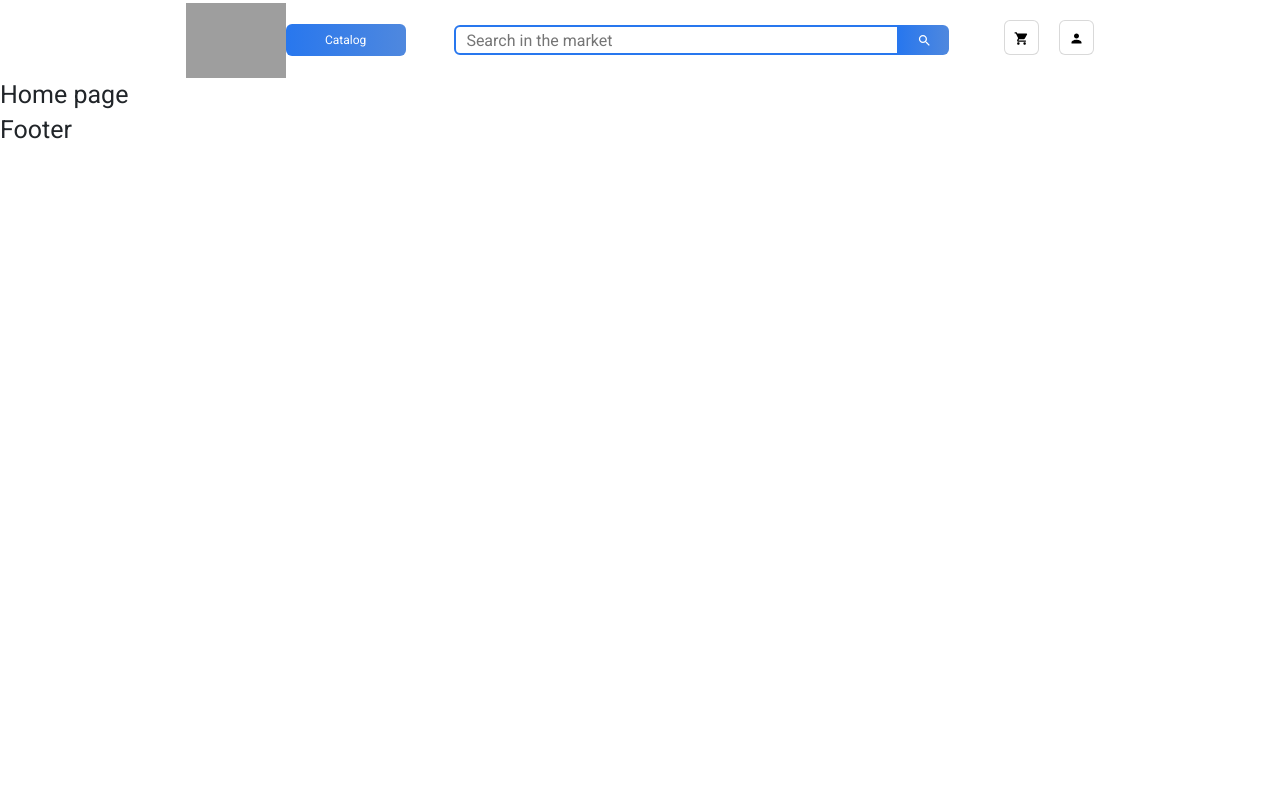
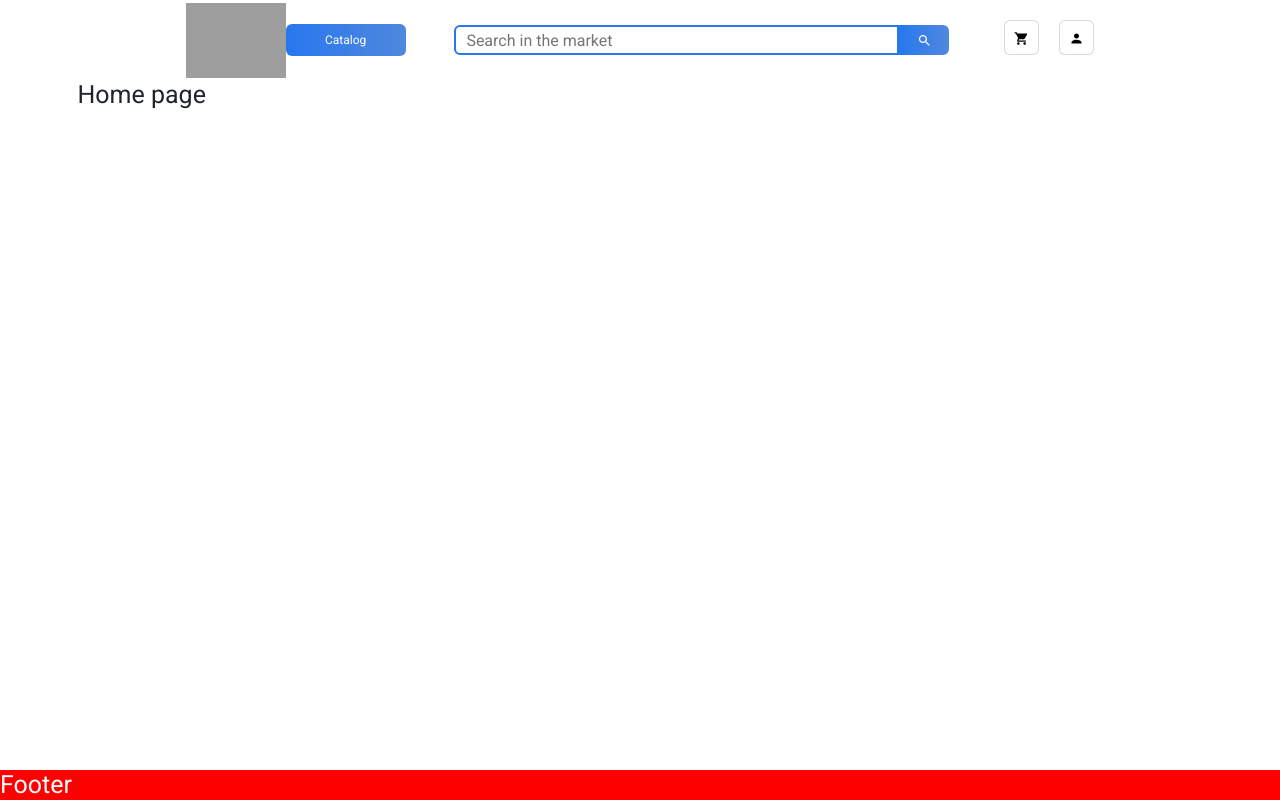
Before and after one commit to th4tkh13m/shoppii, a React (Create React App) app in the folder shoppii/src/frontend/: page / in a window 1280 px wide. Built offline with nearby package versions, Linux system fonts and the light colour scheme; grey boxes are pictures that could not be loaded.

Commit message:
config layout

```diff
--- a/shoppii/src/frontend/src/layouts/DefaultLayout/index.js
+++ b/shoppii/src/frontend/src/layouts/DefaultLayout/index.js
@@ -5,7 +5,7 @@ function DefaultLayout({ children }) {
     return (
         <div>
             <Navbar />
-            <div className="content">{children}</div>
+            <div className="container">{children}</div>
             <Footer />
         </div>
     )
--- a/shoppii/src/frontend/src/layouts/Footer/index.js
+++ b/shoppii/src/frontend/src/layouts/Footer/index.js
@@ -1,5 +1,8 @@
+import clsx from 'clsx'
+import styles from './index.module.css'
+
 function Footer() {
-    return <h1>Footer</h1>
+    return <h1 className={clsx(styles.footer)}>Footer</h1>
 }
 
 export default Footer
--- /dev/null
+++ b/shoppii/src/frontend/src/layouts/Footer/index.module.css
@@ -0,0 +1,9 @@
+.footer {
+    position: fixed;
+    left: 0;
+    bottom: 0;
+    width: 100%;
+    background-color: red;
+    color: white;
+    margin: 0;
+}
--- a/shoppii/src/frontend/src/layouts/PrivateLayout/index.js
+++ b/shoppii/src/frontend/src/layouts/PrivateLayout/index.js
@@ -4,7 +4,7 @@ function PrivateLayout({ children }) {
     return (
         <div>
             <SideBar />
-            <div className="content">{children}</div>
+            <div className="container">{children}</div>
         </div>
     )
 }
```
